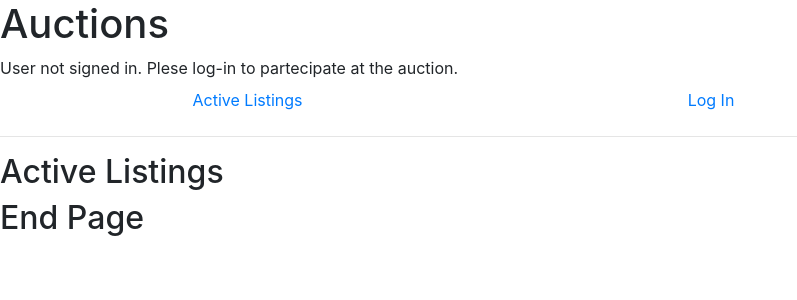
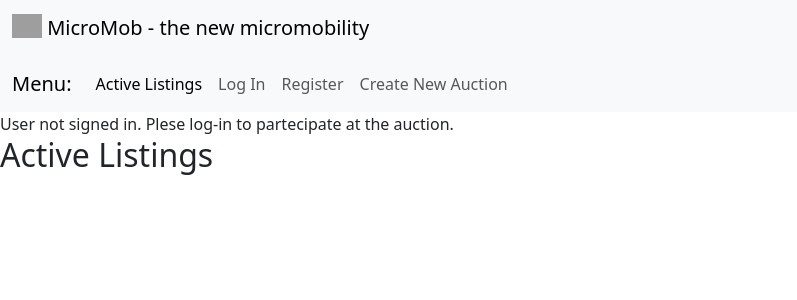
Before and after one commit to matteo-foschi/micromob, a Django app: page / in a window 1280 px wide. Shown: the top 300 px of the page, without its empty margins (0-797 px from the left). Run offline with Django 3.2, Linux system fonts and the light colour scheme; data that the repository does not hold is empty; some libraries are stand-ins or nearby versions; grey boxes are pictures that could not be loaded.

Commit message:
Modify Layout HTML

```diff
--- a/app/auction/templates/auction/base.html
+++ b/app/auction/templates/auction/base.html
@@ -1,27 +1,36 @@
-{% load static %}
-
-<!DOCTYPE html>
+<!doctype html>
 <html lang="en">
   <head>
-        <title>{% block title %}Auctions{% endblock %}</title>
-        <link rel="stylesheet" href="https://stackpath.bootstrapcdn.com/bootstrap/4.4.1/css/bootstrap.min.css" integrity="sha384-Vkoo8x4CGsO3+Hhxv8T/Q5PaXtkKtu6ug5TOeNV6gBiFeWPGFN9MuhOf23Q9Ifjh" crossorigin="anonymous">
-        <link href="{% static 'auctions/styles.css' %}" rel="stylesheet">
-        <link href="https://fonts.googleapis.com/css2?family=Nunito:wght@300&display=swap" rel="stylesheet">
+    <meta charset="utf-8">
+    <meta name="viewport" content="width=device-width, initial-scale=1">
+    <title>MicroMob Auction</title>
+    <link href="https://cdn.jsdelivr.net/npm/bootstrap@5.3.1/dist/css/bootstrap.min.css" rel="stylesheet" integrity="sha384-4bw+/aepP/YC94hEpVNVgiZdgIC5+VKNBQNGCHeKRQN+PtmoHDEXuppvnDJzQIu9" crossorigin="anonymous">
   </head>
     <body>
-        <h1>Auctions</h1>
-        <div>
-            {% if user.is_authenticated %}
-                Signed in as <strong>{{ user.username }}</strong>.
-            {% else %}
-                User not signed in. Plese log-in to partecipate at the auction.
-            {% endif %}
+        <script src="https://cdn.jsdelivr.net/npm/bootstrap@5.3.1/dist/js/bootstrap.bundle.min.js" integrity="sha384-HwwvtgBNo3bZJJLYd8oVXjrBZt8cqVSpeBNS5n7C8IVInixGAoxmnlMuBnhbgrkm" crossorigin="anonymous"></script>
+        <script src="https://cdn.jsdelivr.net/npm/@popperjs/core@2.11.8/dist/umd/popper.min.js" integrity="sha384-I7E8VVD/ismYTF4hNIPjVp/Zjvgyol6VFvRkX/vR+Vc4jQkC+hVqc2pM8ODewa9r" crossorigin="anonymous"></script>
+        <script src="https://cdn.jsdelivr.net/npm/bootstrap@5.3.1/dist/js/bootstrap.min.js" integrity="sha384-Rx+T1VzGupg4BHQYs2gCW9It+akI2MM/mndMCy36UVfodzcJcF0GGLxZIzObiEfa" crossorigin="anonymous"></script>
+
+        <nav class="navbar bg-body-tertiary">
+            <div class="container-fluid">
+              <a class="navbar-brand" href="#">
+                <img src="/docs/5.3/assets/brand/bootstrap-logo.svg" alt="Logo" width="30" height="24" class="d-inline-block align-text-top">
+                MicroMob - the new micromobility
+              </a>
             </div>
-        <ul class="nav nav-pills nav-fill">
+        </nav>
+
+        <nav class="navbar navbar-expand-lg bg-body-tertiary">
+            <div class="container-fluid">
+              <a class="navbar-brand" href="#">Menu:</a>
+              <button class="navbar-toggler" type="button" data-bs-toggle="collapse" data-bs-target="#navbarNav" aria-controls="navbarNav" aria-expanded="false" aria-label="Toggle navigation">
+                <span class="navbar-toggler-icon"></span>
+              </button>
+              <div class="collapse navbar-collapse" id="navbarNav">
+                <ul class="navbar-nav">
                   <li class="nav-item">
-                <a class="nav-link" href="{% url 'homePage' %}">Active Listings</a>
+                    <a class="nav-link active" aria-current="page" href="{% url 'homePage' %}">Active Listings</a>
                   </li>
-
                   {% if user.is_authenticated %}
                   <li class="nav-item">
                     <a class="nav-link" href="{% url 'logOut' %}">Log Out</a>
@@ -31,12 +40,28 @@
                     <a class="nav-link" href="{% url 'logIn' %}">Log In</a>
                   </li>
                   <li class="nav-item">
-
+                    <a class="nav-link" href="{% url 'register' %}">Register</a>
                   </li>
                   {% endif %}
+                  <li class="nav-item">
+                    <a class="nav-link" href="{% url 'create' %}">Create New Auction</a>
+                  </li>
                 </ul>
-        <hr>
+              </div>
+            </div>
+        </nav>
+
+
+        <div>
+            {% if user.is_authenticated %}
+                Signed in as <strong>{{ user.username }}</strong>.
+            {% else %}
+                User not signed in. Plese log-in to partecipate at the auction.
+            {% endif %}
+        </div>
+
         {% block body %}
         {% endblock %}
+
     </body>
 </html>
--- a/app/auction/templates/auction/homepage.html
+++ b/app/auction/templates/auction/homepage.html
@@ -3,17 +3,21 @@
 {% block body %}
     <h2>Active Listings</h2>
     {% for list in list1 %}
-    <div class = "card">
-        <a class="title">{{list.title}}</a>
-        {% if list.image_url %}
-            <img src="{{ list.image_url }}" class="list_img">
-        {% else %}
-            <img src="https://upload.wikimedia.org/wikipedia/commons/thumb/6/6c/No_image_3x4.svg/1024px-No_image_3x4.svg.png" alt="No image Provided" class="list_img">
-        {% endif %}
-        <p class="desc">{{ list.description }}</p>
-        <a><a class="c_price">Starting Bid: </a> {{ list.startingBid }} $ </a>
-        <a href="{% url 'listAuction' list.id %}">View Bid</a>
-    </div>
+    <div class="card" style="width: 18rem;">
+        <img src="{{ list.image_url }}" class="card-img-top">
+        <div class="card-body">
+          <h5 class="card-title">{{list.title}}</h5>
+          <p class="card-text">{{ list.description }}</p>
+        </div>
+        <ul class="list-group list-group-flush">
+          <li class="list-group-item">Starting Bid: {{ list.startingBid }} $ </li>
+          <li class="list-group-item">Last user Bid:</li>
+          <li class="list-group-item">Current Bid:</li>
+          <li class="list-group-item">Time to end:</li>
+        </ul>
+        <div class="card-body">
+          <a href="{% url 'listAuction' list.id %}" class="card-link">View Bin</a>
+        </div>
+      </div>
     {% endfor %}
-    <h2>End Page</h2>
 {% endblock %}
```
Lines whose indentation alone changed are shown as unchanged.
